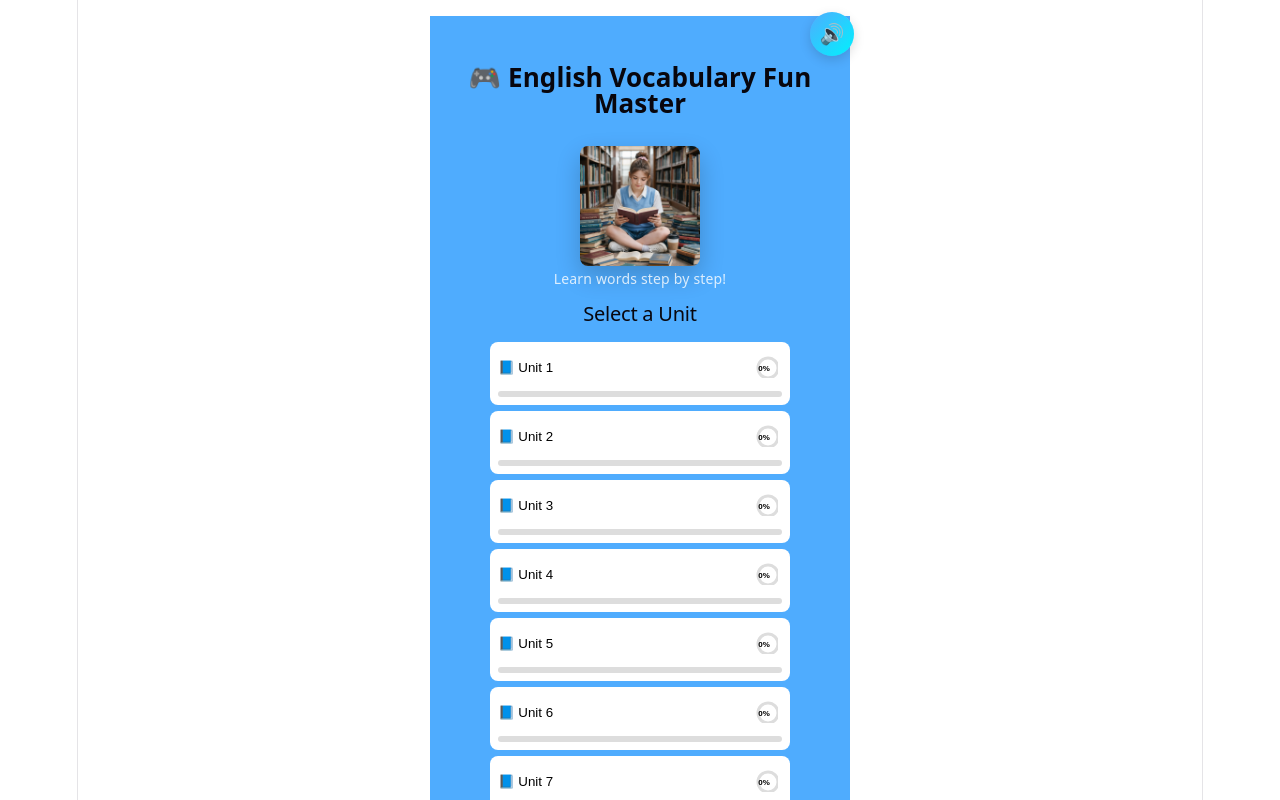
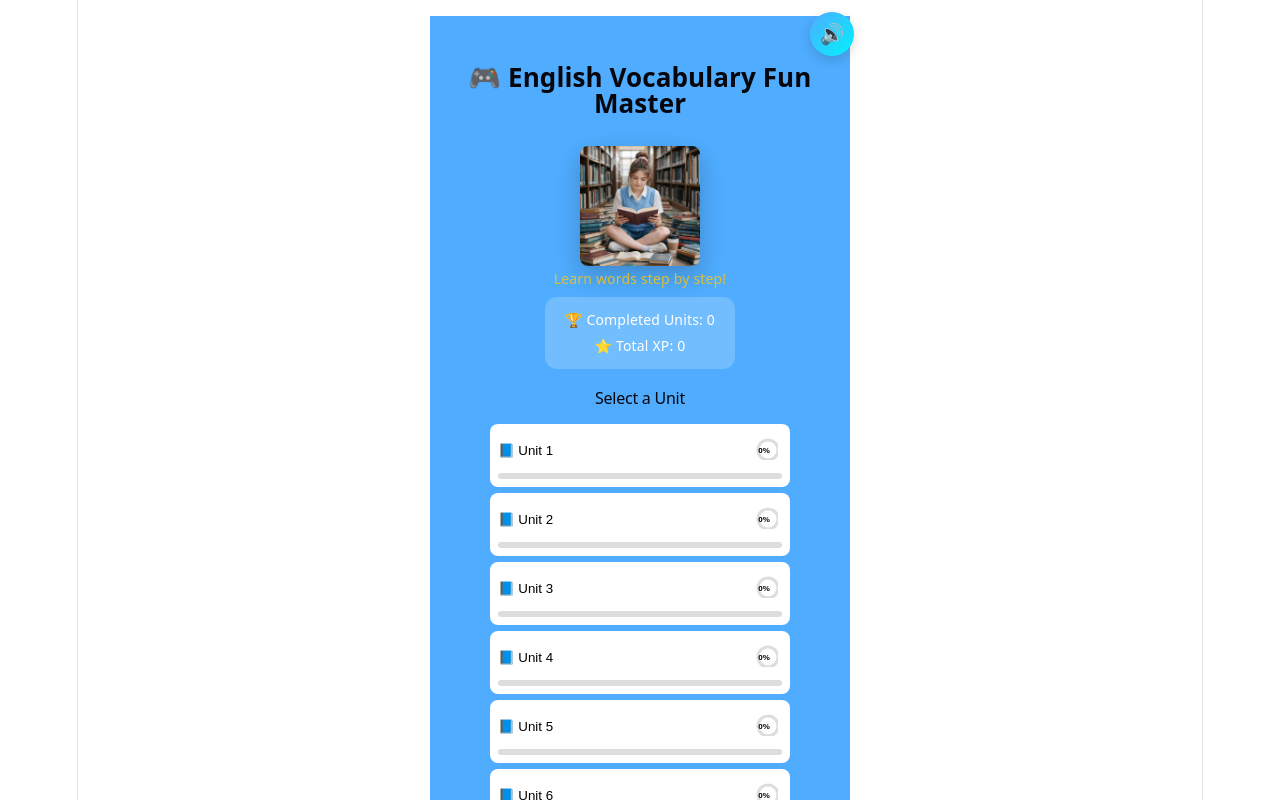
Before and after one commit to brightrain59/english-app, a React (Vite) app: page / in a window 1280 px wide. Shown: the top 800 px of the page. Built offline with nearby package versions, Linux system fonts and the light colour scheme.

Commit message:
update 15

```diff
--- a/src/App.jsx
+++ b/src/App.jsx
@@ -53,6 +53,7 @@ export default function App() {
   const [streak, setStreak] = useState(0);
   const [bgmOn, setBgmOn] = useState(true);
   const bgmRef = useRef(null);
+  const [comboFlash, setComboFlash] = useState(false);
 
   useEffect(() => {
     if (!bgmOn) return;
@@ -380,6 +381,7 @@ export default function App() {
           unit={unit}
           streak={streak}
           setStreak={setStreak}
+          setComboFlash={setComboFlash}
         />
       )}
 
@@ -406,6 +408,7 @@ export default function App() {
           unit={unit}
           streak={streak}
           setStreak={setStreak}
+          setComboFlash={setComboFlash}
         />
       )}
 
@@ -441,6 +444,7 @@ export default function App() {
           saveProgress={saveProgress}
           unit={unit}
           triggerFireworks={triggerFireworks}
+          setComboFlash={setComboFlash}
         />
       )}
 
@@ -474,6 +478,7 @@ export default function App() {
           handleUnitComplete={handleUnitComplete}
           streak={streak}
           setStreak={setStreak}
+          setComboFlash={setComboFlash}
         />
       )}
 
@@ -553,10 +558,14 @@ export default function App() {
         </div>
       )}
 
-      {streak >= 2 && (
+      {streak >= 3 && (
         <div style={styles.streak}>
           🔥 {streak} Combo!
         </div>
+      )}
+
+      {comboFlash && (
+        <div style={styles.comboFlash}>🔥 COMBO!</div>
       )}
 
       {showAllUnitsDone && (
@@ -760,5 +769,17 @@ const styles = {
     boxShadow: "0 4px 12px rgba(0,0,0,0.15)",
     fontSize: "20px",
     transition: "all 0.2s ease",
+  },
+
+  comboFlash: {
+    position: "fixed",
+    top: "30%",
+    left: "50%",
+    transform: "translate(-50%, -50%)",
+    fontSize: "28px",
+    fontWeight: "bold",
+    color: "orange",
+    animation: "pop 0.4s ease",
+    zIndex: 2000
   }
 };
--- a/src/index.css
+++ b/src/index.css
@@ -192,14 +192,14 @@ code {
 }
 
 @keyframes fadeIn {
-  from { opacity: 0; }
-  to { opacity: 1; }
+  from { opacity: 0; transform: translateY(10px); }
+  to { opacity: 1; transform: translateY(0); }
 }
 
 @keyframes popupIn {
   0% {
     opacity: 0;
-    transform: translateY(20px) scale(0.9);
+    transform: translateY(20px) scale(0.7);
   }
   100% {
     opacity: 1;
--- a/src/screens/ExpressionMatching.jsx
+++ b/src/screens/ExpressionMatching.jsx
@@ -73,7 +73,8 @@ export default function ExpressionMatching ({
   progress,
   unit,
   saveProgress,
-  triggerFireworks
+  triggerFireworks,
+  setComboFlash
 }) {
   const containerRef = useRef();
   const [selected, setSelected] = useState([]);
@@ -247,6 +248,8 @@ export default function ExpressionMatching ({
       setBestStreak(b => Math.max(b, next));
       if (next === 5) {
         playEffect("combo");
+        setComboFlash(true);          // ⭐ 추가
+        setTimeout(() => setComboFlash(false), 400);
       }
       return next;
     });
@@ -563,6 +566,7 @@ const styles = {
     marginBottom: "10px",
     background: "#e5e7eb",
     borderRadius: "10px",
+    transition: "width 0.6s cubic-bezier(0.4, 0, 0.2, 1)",
     overflow: "hidden"
   },
 
@@ -645,7 +649,8 @@ const styles = {
     textAlign: "center",
     background: "rgba(255,255,255,0.2)",
     padding: "12px",
-    borderRadius: "10px"
+    borderRadius: "10px",
+    animation: "fadeIn 0.3s ease"
   },
 
   answerEn: {
--- a/src/screens/Home.jsx
+++ b/src/screens/Home.jsx
@@ -66,6 +66,20 @@ export default function Home({ goUnit, unlockedUnits, progress }) {
     }).catch(() => {});
   };
 
+const totalXP = Object.values(progress).reduce((acc, u) => {
+  return acc + (u.words ? 10 : 0)
+             + ((u.classification || u.analogy) ? 10 : 0)
+             + (u.matching ? 10 : 0)
+             + (u.paragraph ? 10 : 0);
+}, 0);
+
+const completedUnits = Object.values(progress).filter(u =>
+  u.words &&
+  (u.classification || u.analogy) &&
+  u.matching &&
+  u.paragraph
+).length;
+
   return (
     <div style={styles.container}>
       <h1
@@ -85,12 +99,20 @@ export default function Home({ goUnit, unlockedUnits, progress }) {
           boxShadow: "0 10px 25px rgba(0,0,0,0.2)"
         }}
       />
-      <p style={{ fontSize: "14px", opacity: 0.8 }}>
+      <p style={{
+        fontSize: "14px",
+        color: "#ffc60a",
+        opacity: 0.8
+      }}>
         Learn words step by step!
       </p>
+      <div style={styles.statsBox}>
+        <div>🏆 Completed Units: {completedUnits}</div>
+        <div>⭐ Total XP: {totalXP}</div>
+      </div>
       <h2
         style={{
-            fontSize: "20px",
+            fontSize: "16px",
             marginTop: "10px",
             marginBottom: "10px" }}>
         Select a Unit
@@ -175,6 +197,16 @@ const styles = {
     color: "white"
   },
 
+  statsBox: {
+    background: "rgba(255,255,255,0.2)",
+    padding: "10px 20px",
+    borderRadius: "12px",
+    marginTop: "5px",
+    marginBottom: "10px",
+    textAlign: "center",
+    fontSize: "14px"
+  },
+
   card: {
     width: "100%",
     maxWidth: "300px",
--- a/src/screens/Paragraph.jsx
+++ b/src/screens/Paragraph.jsx
@@ -76,7 +76,8 @@ export default function Paragraph({
   triggerFireworks,
   handleUnitComplete,
   streak,
-  setStreak
+  setStreak,
+  setComboFlash
 }) {
 
   const paragraphUnit = paragraphData[unit];
@@ -190,8 +191,10 @@ const handleWordClick = (word) => {
 
     setStreak(prev => {
       const next = prev + 1;
-      if (next >= 2) {
-        playEffect("combo");   // ⭐ 2부터 계속
+      if (next >= 3) {
+        playEffect("combo");   // ⭐ 3부터 계속
+        setComboFlash(true);          // ⭐ 추가
+        setTimeout(() => setComboFlash(false), 400);
       } else {
         playEffect("correct"); // ⭐ 첫 정답
       }
@@ -458,6 +461,7 @@ const styles = {
     marginBottom: "10px",
     background: "#e5e7eb",
     borderRadius: "10px",
+    transition: "width 0.6s cubic-bezier(0.4, 0, 0.2, 1)",
     overflow: "hidden"
   },
 
@@ -585,7 +589,8 @@ const styles = {
   resultItem: {
     marginBottom: "16px",
     textAlign: "left",
-    lineHeight: "1.8"
+    lineHeight: "1.8",
+    animation: "fadeIn 0.3s ease"
   },
 
 
--- a/src/screens/WordAnalogy.jsx
+++ b/src/screens/WordAnalogy.jsx
@@ -79,7 +79,8 @@ export default function WordAnalogy({
   saveProgress,
   unit,
   streak,
-  setStreak
+  setStreak,
+  setComboFlash
 }) {
   const [currentIndex, setCurrentIndex] = useState(0);
   const [step, setStep] = useState(0);
@@ -116,6 +117,8 @@ const current = questions[currentIndex];
         // 🔥 콤보 사운드
         if (next >= 7 && next % 3 === 0) {
           playEffect("combo");
+          setComboFlash(true);          // ⭐ 추가
+          setTimeout(() => setComboFlash(false), 400);
         } else {
           playEffect("correct");
         }
@@ -339,6 +342,7 @@ const styles = {
     marginBottom: "10px",
     background: "#e5e7eb",
     borderRadius: "10px",
+    transition: "width 0.6s cubic-bezier(0.4, 0, 0.2, 1)",
     overflow: "hidden"
   },
 
@@ -351,7 +355,7 @@ const styles = {
     marginTop: "10px",
     marginBottome: "20px",
     fontSzie: "14px",
-    color: "	#ffc60a"
+    color: "#ffc60a"
   },
 
   group: {
@@ -382,7 +386,8 @@ const styles = {
 
   answerBox: {
     marginTop: "15px",
-    textAlign: "center"
+    textAlign: "center",
+    animation: "fadeIn 0.3s ease"
   },
 
   explanation: {
--- a/src/screens/WordClassification.jsx
+++ b/src/screens/WordClassification.jsx
@@ -75,7 +75,8 @@ export default function WordClassification({
   saveProgress,
   unit,
   streak,
-  setStreak
+  setStreak,
+  setComboFlash
 }) {
   const [currentIndex, setCurrentIndex] = useState(0);
   const [step, setStep] = useState(0);
@@ -96,6 +97,8 @@ export default function WordClassification({
 
       if (next >= 7 && next % 3 === 0) {
         playEffect("combo");   // 🔥 콤보
+        setComboFlash(true);          // ⭐ 추가
+        setTimeout(() => setComboFlash(false), 400);
       } else {
         playEffect("correct");
       }
@@ -338,6 +341,7 @@ const styles = {
     marginBottom: "10px",
     background: "#e5e7eb",
     borderRadius: "10px",
+    transition: "width 0.6s cubic-bezier(0.4, 0, 0.2, 1)",
     overflow: "hidden"
   },
 
@@ -397,7 +401,8 @@ const styles = {
 
   answerBox: {
     marginTop: "15px",
-    textAlign: "center"
+    textAlign: "center",
+    animation: "fadeIn 0.3s ease"
   },
 
   explanation: {
--- a/src/screens/WordsToLearn.jsx
+++ b/src/screens/WordsToLearn.jsx
@@ -279,6 +279,7 @@ const styles = {
     height: "8px",
     background: "#e5e7eb",
     borderRadius: "10px",
+    transition: "width 0.6s cubic-bezier(0.4, 0, 0.2, 1)",
     overflow: "hidden"
   },
 
```
